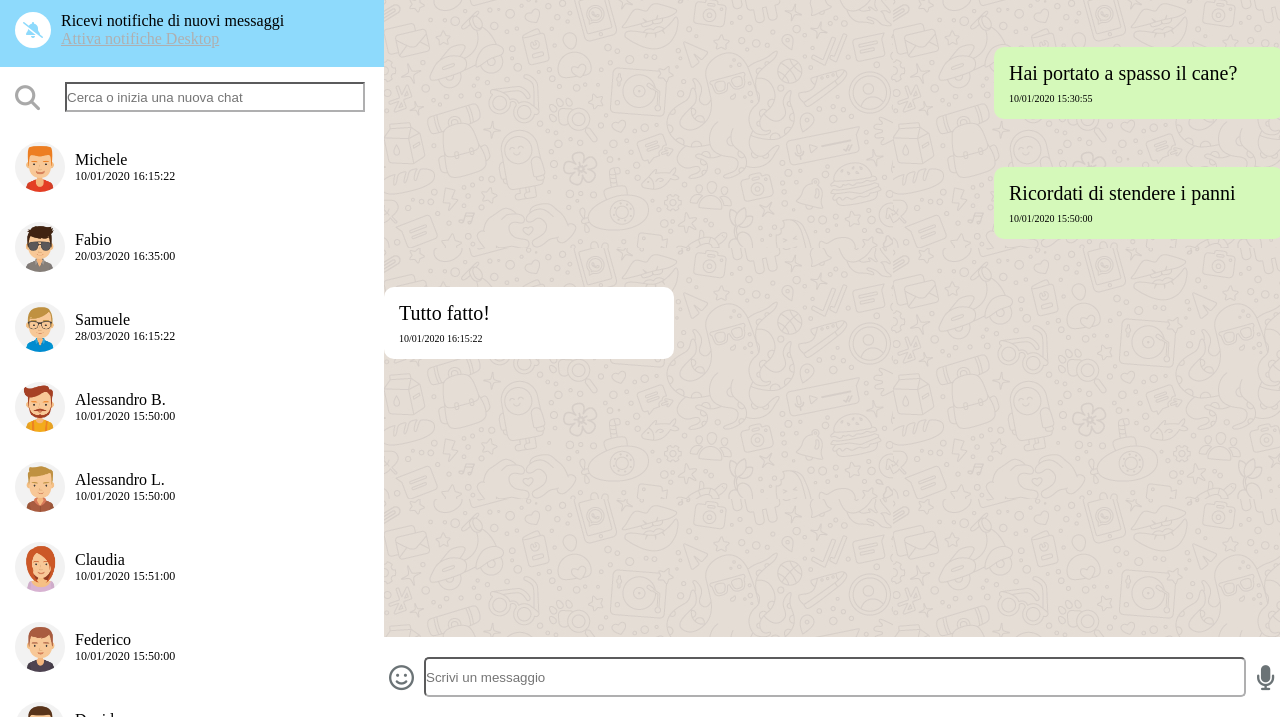
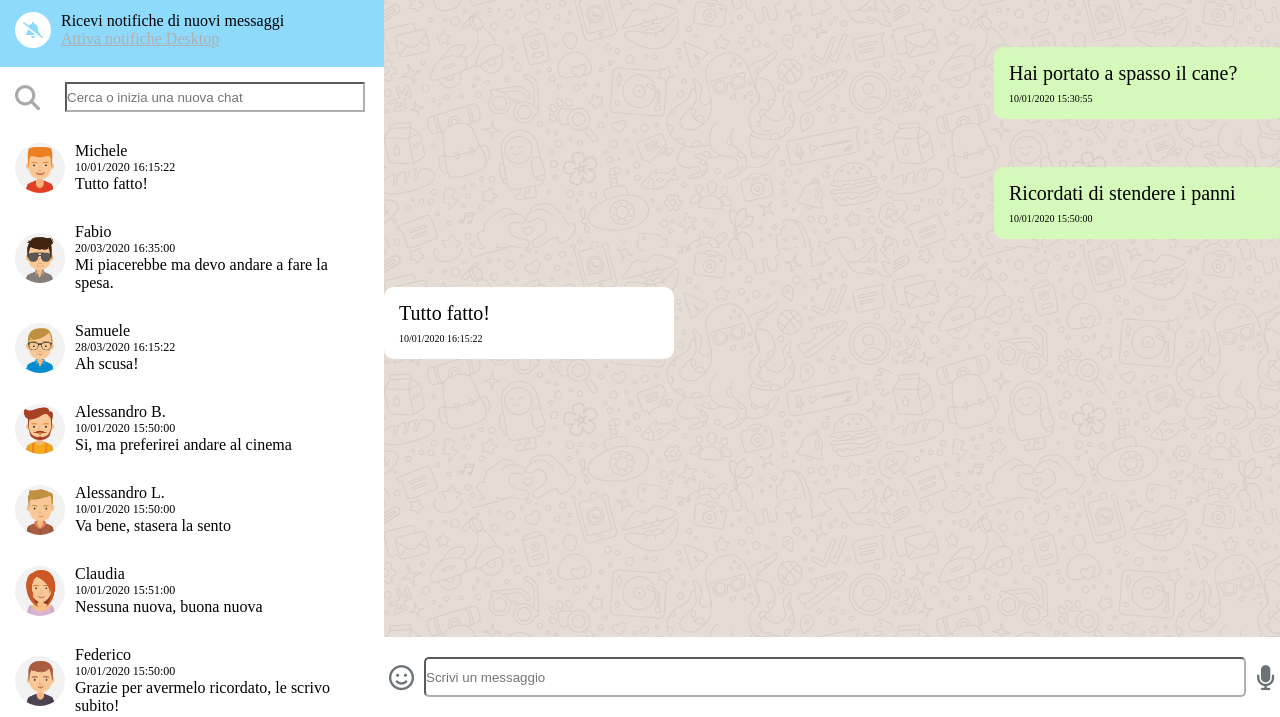
Before and after one commit to DeboraChiarelli/vue-boolzapp, a plain HTML site: page index.html in a window 1280 px wide. Shown: the part 83-800 px from the top of the page. Drawn offline with nearby package versions, Linux system fonts and the light colour scheme.

Commit message:
Add - anteprima ultimo messaggio

```diff
--- a/index.html
+++ b/index.html
@@ -70,6 +70,9 @@
                             <div class="last-access">
                                 {{dataUser.messages[dataUser.messages.length - 1].date}}
                             </div>
+                            <div class="last-message">
+                                {{dataUser.messages[dataUser.messages.length - 1].message}}
+                            </div>
                         </div>
                     </div>
                 </div>
```
